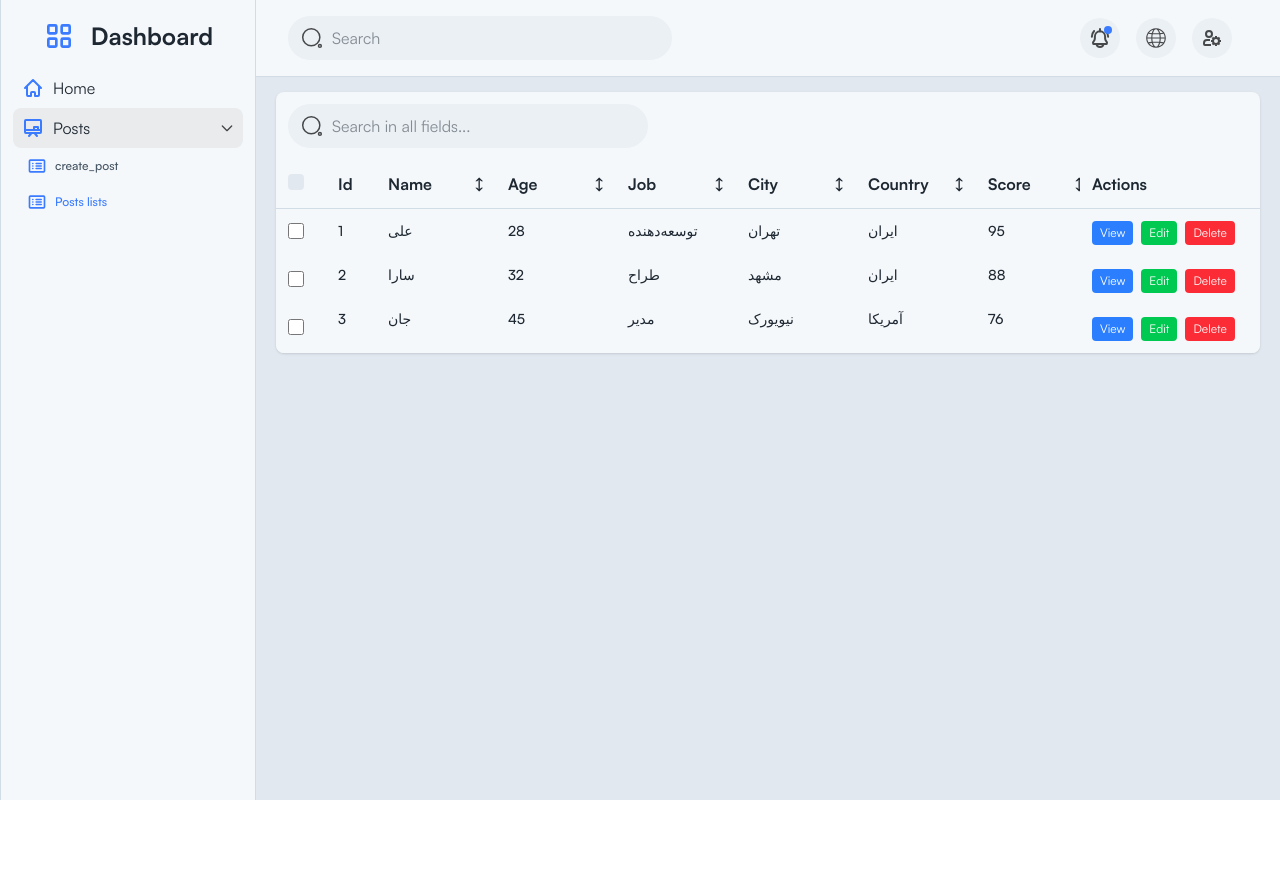
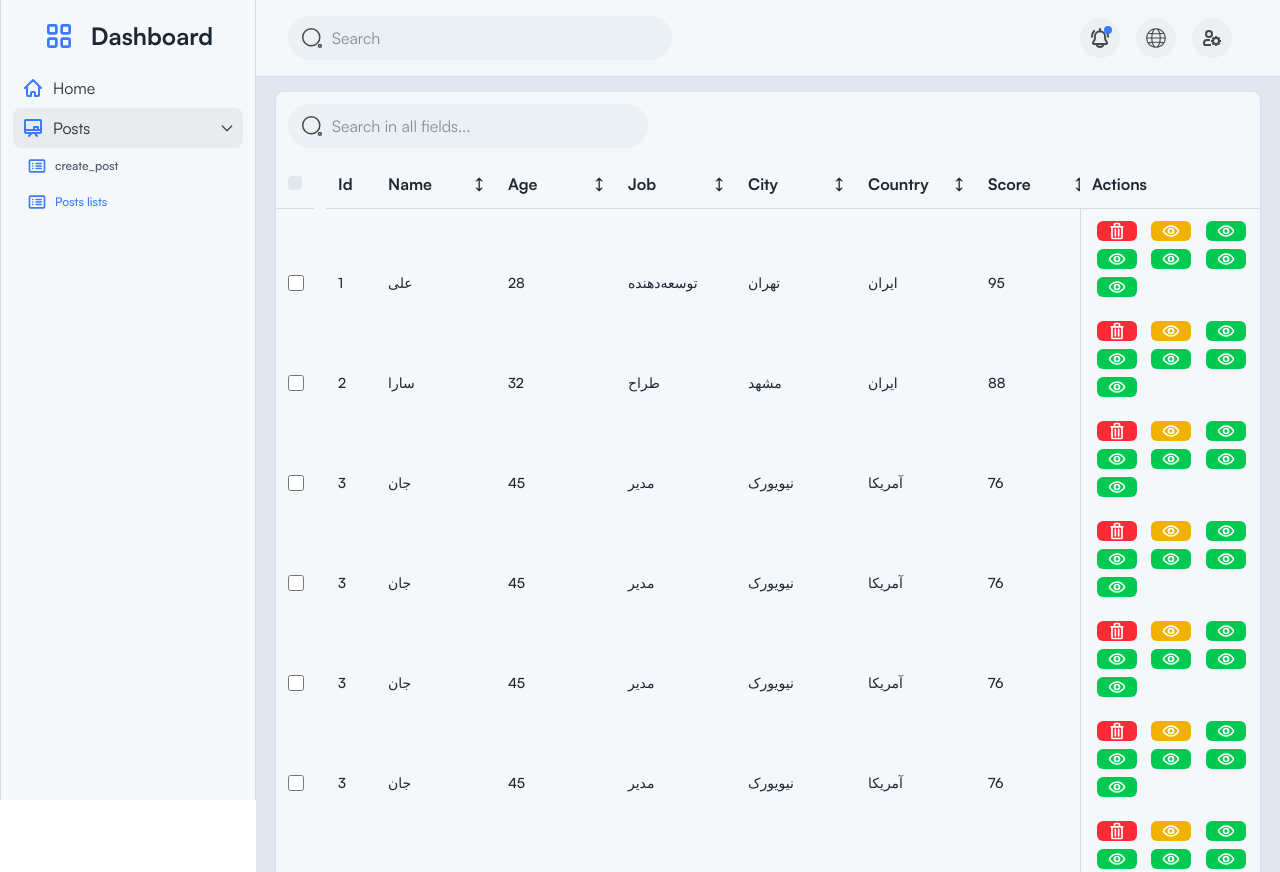
Before and after one commit to mfelfelani72/react-admin, a React (Vite) app: page /posts in a window 1280 px wide. Before the commit the page ends 800 px from the top, so only its background shows below. Built offline with nearby package versions, Linux system fonts and the light colour scheme.

Commit message:
update table

```diff
--- a/src/features/core/components/Icon.jsx
+++ b/src/features/core/components/Icon.jsx
@@ -814,3 +814,52 @@ export const HomeIcon = ({ className, ...props }) => {
     </>
   );
 };
+export const ViewIcon = ({ className, ...props }) => {
+  return (
+    <>
+      <svg
+        className={cn("w-6 h-6 text-Icon-light dark:text-Icon-dark", className)}
+        aria-hidden="true"
+        xmlns="http://www.w3.org/2000/svg"
+        width="24"
+        height="24"
+        fill="none"
+        viewBox="0 0 24 24"
+      >
+        <path
+          stroke="currentColor"
+          strokeWidth="2"
+          d="M21 12c0 1.2-4.03 6-9 6s-9-4.8-9-6c0-1.2 4.03-6 9-6s9 4.8 9 6Z"
+        />
+        <path
+          stroke="currentColor"
+          strokeWidth="2"
+          d="M15 12a3 3 0 1 1-6 0 3 3 0 0 1 6 0Z"
+        />
+      </svg>
+    </>
+  );
+};
+export const TrashIcon = ({ className, ...props }) => {
+  return (
+    <>
+      <svg
+        className={cn("w-6 h-6 text-Icon-light dark:text-Icon-dark", className)}
+        aria-hidden="true"
+        xmlns="http://www.w3.org/2000/svg"
+        width="24"
+        height="24"
+        fill="none"
+        viewBox="0 0 24 24"
+      >
+        <path
+          stroke="currentColor"
+          strokeLinecap="round"
+          strokeLinejoin="round"
+          strokeWidth="2"
+          d="M5 7h14m-9 3v8m4-8v8M10 3h4a1 1 0 0 1 1 1v3H9V4a1 1 0 0 1 1-1ZM6 7h12v13a1 1 0 0 1-1 1H7a1 1 0 0 1-1-1V7Z"
+        />
+      </svg>
+    </>
+  );
+};
--- a/src/features/core/components/Table/StatusBox.jsx
+++ b/src/features/core/components/Table/StatusBox.jsx
@@ -56,7 +56,7 @@ const StatusBox = ({ className, status, ...props }) => {
           colors.dot
         )}
       ></div>
-      <div className={colors.text}>
+      <div className={cn(colors.text,"mt-1")}>
         {t(status?.title || "")}
       </div>
     </div>
--- a/src/features/core/components/Table/Table.jsx
+++ b/src/features/core/components/Table/Table.jsx
@@ -199,6 +199,7 @@ const Table = ({
             className="flex-shrink-0 sticky left-0 z-10 bg-Background-light dark:bg-Background-dark"
             style={{ width: 50 }}
           >
+            <div className="h-full flex flex-col items-start justify-between">
               <div className="p-3 bg-Background-light dark:bg-Background-dark font-bold text-Text-light dark:text-Text-dark border-b border-Line-light dark:border-Line-dark sticky top-0 z-20">
                 <InputRadioButton
                   id={"sort-table-" + props?.id}
@@ -210,7 +211,7 @@ const Table = ({
                     selectedRows.length === displayData.length &&
                     displayData.length > 0
                   }
-                className={"w-4 h-4"}
+                  className={"w-3.5 h-3.5"}
                 />
               </div>
 
@@ -228,10 +229,11 @@ const Table = ({
                 </div>
               ))}
             </div>
+          </div>
 
           {/* Main data columns */}
           <div className="flex-1 overflow-x-auto scrollbar">
-            <div className="flex flex-col">
+            <div className="flex flex-col h-full justify-between">
               <div className="flex">
                 {columns?.map((column) => (
                   <div
@@ -300,26 +302,26 @@ const Table = ({
             {displayData.map((item, index) => (
               <div
                 key={`action-${item.id || index}`}
-                className="p-3 dark:text-white flex items-center gap-2"
+                className="p-3 dark:text-white grid grid-cols-3 justify-between  items-center gap-2 ltr:border-l rtl:border-r border-Line-light dark:border-Line-dark"
+              >
+                {props.actions?.map((action, index) => (
+                  <div
+                    key={index}
+                    className={cn(
+                      "action-item flex mx-1 items-center justify-center rounded-md cursor-pointer w-10 h-5",
+                      action.color
+                    )}
                   >
                     <button
-                  onClick={() => onView(item)}
-                  className="px-2 py-1 text-xs bg-blue-500 text-white rounded hover:bg-blue-600 transition-colors"
+                      onClick={() => {
+                        action.action(item.id);
+                      }}
+                      className={`cursor-pointer`}
                     >
-                  View
+                      {action.icon}
                     </button>
-                <button
-                  onClick={() => onEdit(item)}
-                  className="px-2 py-1 text-xs bg-green-500 text-white rounded hover:bg-green-600 transition-colors"
-                >
-                  Edit
-                </button>
-                <button
-                  onClick={() => onDelete(item.id)}
-                  className="px-2 py-1 text-xs bg-red-500 text-white rounded hover:bg-red-600 transition-colors"
-                >
-                  Delete
-                </button>
+                  </div>
+                ))}
               </div>
             ))}
           </div>
--- a/src/features/dashboard/layouts/desktop/DashboardLanding.jsx
+++ b/src/features/dashboard/layouts/desktop/DashboardLanding.jsx
@@ -9,9 +9,9 @@ const DashboardLanding = () => {
   return (
     <>
       <Sidebar />
-      <div className="w-[calc(100vw-16rem)] ltr:ml-[16rem] rtl:mr-[16rem]">
+      <div className="w-[calc(100dvw-16rem)] ltr:ml-[16rem] rtl:mr-[16rem]">
         <Header />
-        <div className="mt-[4.5rem] bg-BackgroundSection-light dark:bg-BackgroundSection-dark min-h-[calc(100vh-4.5rem)] p-5">
+        <div className="overflow-y-auto h-dvh pb-[6rem] scrollbar mt-[4.5rem] bg-BackgroundSection-light dark:bg-BackgroundSection-dark min-h-[calc(100vh-4.5rem)] p-5">
           <Outlet />
         </div>
       </div>
--- a/src/features/posts/containers/PostLists.jsx
+++ b/src/features/posts/containers/PostLists.jsx
@@ -1,5 +1,9 @@
 import React from "react";
-import { DashboardIcon } from "../../core/components/Icon";
+import {
+  DashboardIcon,
+  ViewIcon,
+  TrashIcon,
+} from "../../core/components/Icon.jsx";
 import TableCell from "../components/TableCell.jsx";
 import TableRow from "../components/TableRow.jsx";
 import Footer from "../components/Footer.jsx";
@@ -40,6 +44,61 @@ const PostLists = () => {
       status: { title: "deleted", color: "red" },
       date: "1401/12/03",
     },
+    {
+      id: 3,
+      name: "جان",
+      age: 45,
+      job: "مدیر",
+      city: "نیویورک",
+      country: "آمریکا",
+      score: 76,
+      status: { title: "deleted", color: "red" },
+      date: "1401/12/03",
+    },
+    {
+      id: 3,
+      name: "جان",
+      age: 45,
+      job: "مدیر",
+      city: "نیویورک",
+      country: "آمریکا",
+      score: 76,
+      status: { title: "deleted", color: "red" },
+      date: "1401/12/03",
+    },
+    {
+      id: 3,
+      name: "جان",
+      age: 45,
+      job: "مدیر",
+      city: "نیویورک",
+      country: "آمریکا",
+      score: 76,
+      status: { title: "deleted", color: "red" },
+      date: "1401/12/03",
+    },
+    {
+      id: 3,
+      name: "جان",
+      age: 45,
+      job: "مدیر",
+      city: "نیویورک",
+      country: "آمریکا",
+      score: 76,
+      status: { title: "deleted", color: "red" },
+      date: "1401/12/03",
+    },
+    {
+      id: 3,
+      name: "جان",
+      age: 45,
+      job: "مدیر",
+      city: "نیویورک",
+      country: "آمریکا",
+      score: 76,
+      status: { title: "deleted", color: "red" },
+      date: "1401/12/03",
+    },
   ];
   return (
     <>
@@ -50,9 +109,71 @@ const PostLists = () => {
           customColumnConfig={{
             id: { title: "id", sortable: false, baseWidth: 50 },
           }}
-          onDelete={(id) => console.log("Delete item with id:", id)}
-          onView={(item) => console.log("View item:", item)}
-          onEdit={(item) => console.log("Edit item:", item)}
+          actions={[
+            {
+              title: "delete",
+              action: (id) => console.log("Delete item with id:", id),
+              type: "delete",
+              color: "bg-red-500",
+              icon: (
+                <TrashIcon className={"w-5 h-5 text-white dark:text-white"} />
+              ),
+            },
+            {
+              title: "view",
+              action: (item) => console.log("View item:", item),
+              type: "view",
+              color: "bg-yellow-500",
+              icon: (
+                <ViewIcon className={"w-5 h-5 text-white dark:text-white"} />
+              ),
+            },
+            {
+              title: "edit",
+              action: (item) => console.log("Edit item:", item),
+              type: "edit",
+              color: "bg-green-500",
+              icon: (
+                <ViewIcon className={"w-5 h-5 text-white dark:text-white"} />
+              ),
+            },
+            {
+              title: "edit",
+              action: (item) => console.log("Edit item:", item),
+              type: "edit",
+              color: "bg-green-500",
+              icon: (
+                <ViewIcon className={"w-5 h-5 text-white dark:text-white"} />
+              ),
+            },
+            {
+              title: "edit",
+              action: (item) => console.log("Edit item:", item),
+              type: "edit",
+              color: "bg-green-500",
+              icon: (
+                <ViewIcon className={"w-5 h-5 text-white dark:text-white"} />
+              ),
+            },
+            {
+              title: "edit",
+              action: (item) => console.log("Edit item:", item),
+              type: "edit",
+              color: "bg-green-500",
+              icon: (
+                <ViewIcon className={"w-5 h-5 text-white dark:text-white"} />
+              ),
+            },
+            {
+              title: "edit",
+              action: (item) => console.log("Edit item:", item),
+              type: "edit",
+              color: "bg-green-500",
+              icon: (
+                <ViewIcon className={"w-5 h-5 text-white dark:text-white"} />
+              ),
+            },
+          ]}
         />
       </div>
     </>
--- a/src/index.css
+++ b/src/index.css
@@ -138,6 +138,10 @@
 }
 
 @layer utilities {
+
+  body{
+    overflow: hidden;
+  }
   /* loading  */
 
   .animate-text-scroll-y {
```
Lines whose indentation alone changed are shown as unchanged.
